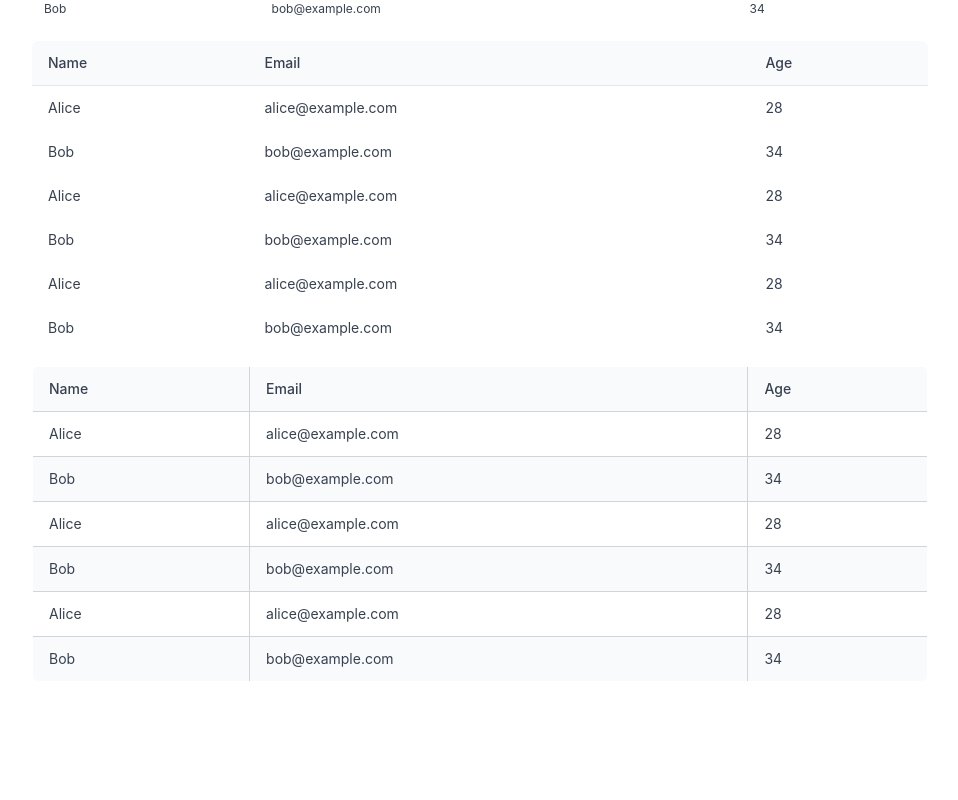
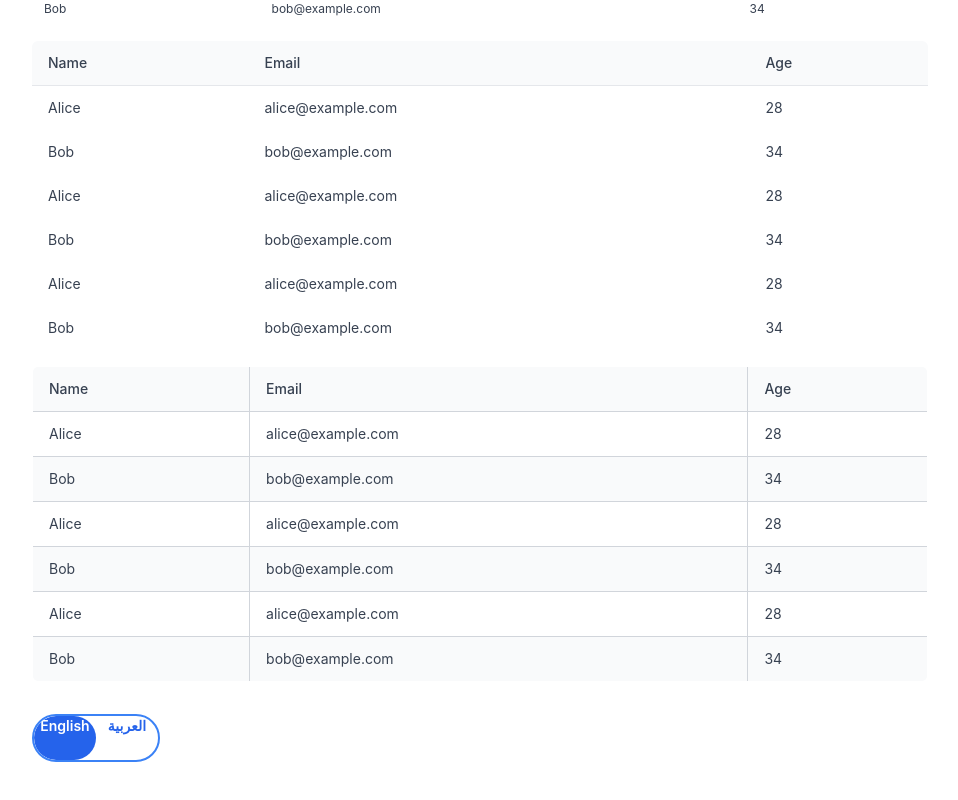
Before and after one commit to fshrabon151/next-js-localization-boilerplate-with-react-toolkit, a Next.js app: page /en/about in a window 1280 px wide. Shown: the part 1912-2712 px from the top of the page, without its empty margins (160-1118 px from the left). Before the commit the page ends 2674 px from the top, so only its background shows below. Built offline with nearby package versions, Linux system fonts and the light colour scheme.

Commit message:
LanguageSwitcher added

```diff
--- a/src/app/[locale]/about/page.tsx
+++ b/src/app/[locale]/about/page.tsx
@@ -1,4 +1,5 @@
 "use client";
+import LanguageSwitcher from "@/components/common/atoms/LanguageSwitcher";
 import { Typography } from "@/components/common/atoms/Typography";
 import { Column, Table } from "@/components/common/molecules/Table";
 import { useTranslations } from "next-intl";
@@ -130,6 +131,7 @@ export default function AboutPage() {
             emptyText="No users found."
           />
         </div>
+        <LanguageSwitcher />
       </section>
     </div>
   );
--- /dev/null
+++ b/src/components/common/atoms/LanguageSwitcher.tsx
@@ -0,0 +1,55 @@
+"use client";
+
+import { useEffect, useState } from "react";
+
+export default function LanguageSwitcher() {
+  const [lang, setLang] = useState<"en" | "ar">("en");
+
+  useEffect(() => {
+    const storedLang = localStorage.getItem("lang") as "en" | "ar" | null;
+    const initialLang = storedLang || "en";
+    setLang(initialLang);
+    document.documentElement.lang = initialLang;
+    document.documentElement.dir = initialLang === "ar" ? "rtl" : "ltr";
+  }, []);
+
+  const toggleLang = () => {
+    const newLang = lang === "en" ? "ar" : "en";
+    setLang(newLang);
+    localStorage.setItem("lang", newLang);
+    document.documentElement.lang = newLang;
+    document.documentElement.dir = newLang === "ar" ? "rtl" : "ltr";
+  };
+
+  return (
+    <button
+      onClick={toggleLang}
+      className="relative flex w-32 h-12 rounded-full border-2 border-blue-500 overflow-hidden bg-white"
+    >
+      {/* Logical direction-aware background slider */}
+      <div
+        className={`absolute top-0 h-full w-1/2 bg-blue-600 rounded-full transition-all duration-300 z-0 ${
+          lang === "en" ? "start-0" : "start-1/2"
+        }`}
+      />
+
+      {/* Labels */}
+      <div className="relative flex w-full z-10 text-sm font-semibold">
+        <div
+          className={`w-1/2 flex items-center justify-center transition-colors duration-300 ${
+            lang === "en" ? "text-white" : "text-blue-600"
+          }`}
+        >
+          English
+        </div>
+        <div
+          className={`w-1/2 flex items-center justify-center transition-colors duration-300 ${
+            lang === "ar" ? "text-white" : "text-blue-600"
+          }`}
+        >
+          العربية
+        </div>
+      </div>
+    </button>
+  );
+}
```
